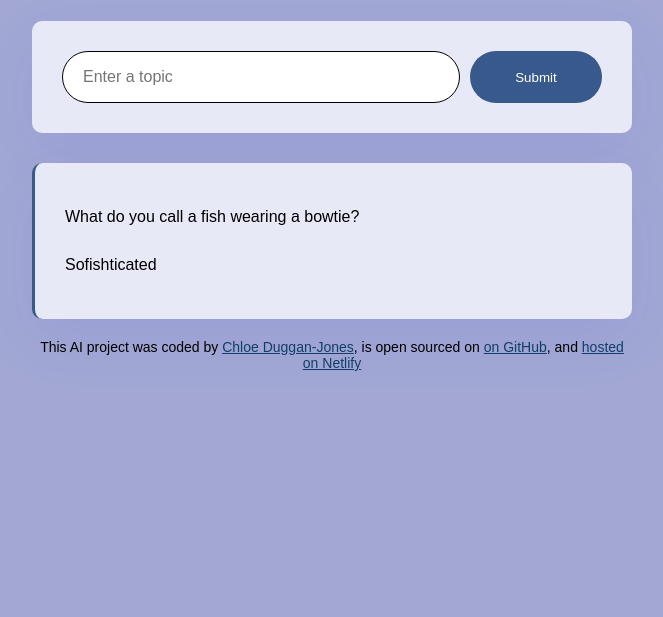
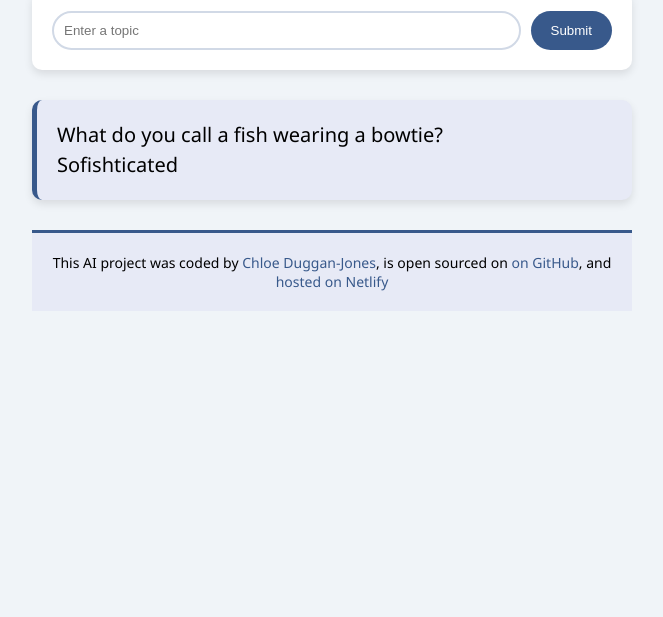
Before and after one commit to Chloedj/Project-Joke-App, a plain HTML site: page index.html in a window 1280 px wide. Shown: the part 183-800 px from the top of the page, without its empty margins (308-971 px from the left). Drawn offline with Linux system fonts and the light colour scheme.

Commit message:
Added font, changed styling

```diff
--- a/index.html
+++ b/index.html
@@ -4,6 +4,12 @@
     <meta charset="UTF-8" />
     <meta name="viewport" content="width=device-width, initial-scale=1.0" />
     <link rel="stylesheet" href="src/style.css" />
+    <link rel="preconnect" href="https://fonts.googleapis.com" />
+    <link rel="preconnect" href="https://fonts.gstatic.com" crossorigin />
+    <link
+      href="https://fonts.googleapis.com/css2?family=Noto+Sans:ital,wght@0,100;0,200;0,300;0,400;0,500;0,600;0,700;0,800;0,900;1,100;1,200;1,300;1,400;1,500;1,600;1,700;1,800;1,900&display=swap"
+      rel="stylesheet"
+    />
     <title>AI Dad Joke Generator</title>
   </head>
   <body>
--- a/src/style.css
+++ b/src/style.css
@@ -1,69 +1,85 @@
 body {
-    background-color: #a2a8d3;
-    font-family:sans-serif
+    background-color: #f0f4f8;
+    font-family: 'Noto Sans', sans-serif;
 }
 
 a {
-    color: #113f67;
+    color: #38598b;
+    text-decoration: none;
+    }
+
+a:hover {
+    color: #2a3d5f;
 }
 
 .container {
-    margin: 120px auto;
+    margin: 60px auto;
     max-width: 600px;
+    padding: 20px;
 }
-header{
+
+header {
     margin-bottom: 30px;
 }
 
 h1 {
-font-weight: 800;
-font-size: 36px;
-line-height: 1.5;
+    font-weight: 700;
+    font-size: 32px;
     color: #113f67;
     text-align: center;
 }
 
 form {
-    padding: 30px;
-    background-color: #e7eaf6;
+    background-color: #fff;
     border-radius: 10px;
     display: flex;
-    box-shadow: 0px 20px 60px rgba(65, 50, 400, 0.08);
+    flex-wrap: wrap;
+        box-shadow: 0 4px 8px rgba(0, 0, 0, 0.1);
+    padding: 20px;
     margin-bottom: 30px;
 }
 
 .input {
-    padding: 15px 20px;
-    border: 1px solid;
-    width: 80%;
-    border-radius: 50px;
-    font-weight: 400px;
-    font-size: 16px;
-    line-height: 20px;
+    flex-grow: 1;
+        margin-right: 10px;
+    padding: 10px;
+    border: 2px solid #d1d9e6;
+    border-radius: 25px;
+    outline: none;
+    }
+
+.input:focus {
+    border-color: #38598b;
 }
 
 .button {
-    margin-left: 10px;
     background: #38598b;
-    padding: 14px 24px;
-    border-radius: 50px;
+    padding: 10px 20px;
+    border-radius: 25px;
     border: none;
-    color: #fff;
-    width: 150px
+    color: white;
+    cursor: pointer;
     }
 
-    .answer{
-        padding: 30px;
+.button:hover {
+    background: #2a3d5f;
+}
+
+.answer {
     background-color: #e7eaf6;
     border-radius: 10px;
-            font: 24px;
-            line-height: 3;
-            border-left: 3px solid #38598b;
-            box-shadow: 0px 20px 60px rgba(65, 50, 400, 0.08);
+    padding: 20px;
+    border-left: 5px solid #38598b;
+    box-shadow: 0 4px 8px rgba(0, 0, 0, 0.1);
+    font-size: 20px;
+    line-height: 1.5;
 }
 
 footer {
     text-align: center;
     font-size: 14px;
-        padding-top: 20px;
+    padding: 20px;
+    margin-top: 30px;
+    background-color: #e7eaf6;
+    border-top: 3px solid #38598b;
 }
```
Lines whose indentation alone changed are shown as unchanged.
